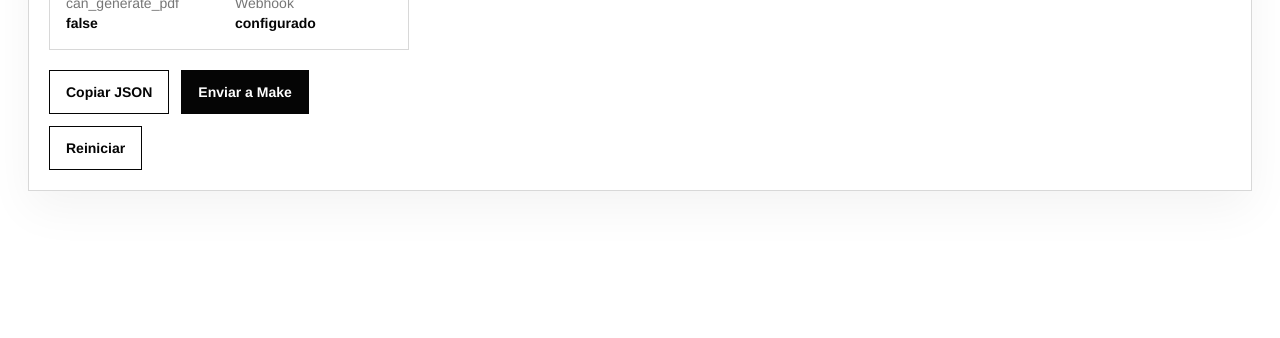
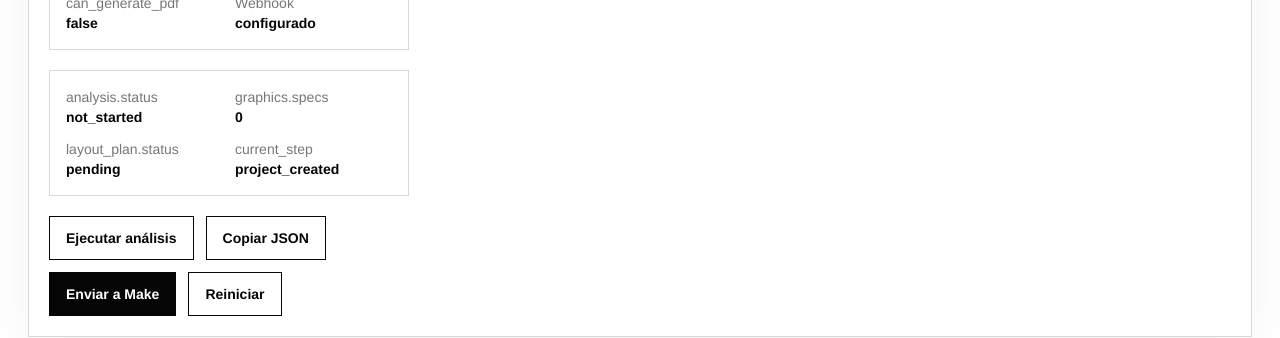
Before and after one commit to inforBAT/DossieresBAT, a Next.js app: page / in a window 1280 px wide. Shown: the part 3482-3820 px from the top of the page. Before the commit the page ends 3725 px from the top, so only its background shows below. Built offline with nearby package versions, Linux system fonts and the light colour scheme; no server answers.

Commit message:
Connect analysis engine action in review UI

```diff
--- a/app/page.tsx
+++ b/app/page.tsx
@@ -8,10 +8,15 @@ import { ReviewSubmit } from "@/components/ReviewSubmit";
 import { SiteForm } from "@/components/SiteForm";
 import { SurveyForm } from "@/components/SurveyForm";
 import { buildProjectInput } from "@/lib/buildProjectInput";
+import { runAnalysisEngine } from "@/lib/analysisEngine";
 import type { ProjectInputV2 } from "@/lib/projectInputSchema";
 import { updateRequirementsAndWorkflow } from "@/lib/updateRequirementsAndWorkflow";
 
 const STORAGE_KEY = "dossieres.project_input_v2";
+
+function uniqueStrings(values: string[]): string[] {
+  return Array.from(new Set(values.filter((value) => value.trim().length > 0)));
+}
 
 function normalizeInput(
   seed?: Partial<ProjectInputV2>,
@@ -55,6 +60,33 @@ export default function Home() {
     const next = normalizeInput();
     window.localStorage.removeItem(STORAGE_KEY);
     setProjectInput(next);
+  }
+
+  function handleRunAnalysis() {
+    setProjectInput((current) => {
+      const analyzed = runAnalysisEngine(current);
+      const refreshed = updateRequirementsAndWorkflow(
+        analyzed,
+        new Date().toISOString(),
+      );
+
+      return {
+        ...refreshed,
+        workflow: {
+          ...refreshed.workflow,
+          can_generate_pdf: current.workflow.can_generate_pdf,
+          current_step: analyzed.workflow.current_step,
+          next_action: analyzed.workflow.next_action,
+          warnings: uniqueStrings([
+            ...refreshed.workflow.warnings,
+            ...analyzed.workflow.warnings,
+          ]),
+        },
+        analysis: analyzed.analysis,
+        graphics: analyzed.graphics,
+        indesign: analyzed.indesign,
+      };
+    });
   }
 
   return (
@@ -144,7 +176,11 @@ export default function Home() {
         }
       />
 
-      <ReviewSubmit projectInput={projectInput} onReset={resetProject} />
+      <ReviewSubmit
+        projectInput={projectInput}
+        onReset={resetProject}
+        onRunAnalysis={handleRunAnalysis}
+      />
     </main>
   );
 }
--- a/components/ReviewSubmit.tsx
+++ b/components/ReviewSubmit.tsx
@@ -11,6 +11,7 @@ import {
 interface ReviewSubmitProps {
   projectInput: ProjectInputV2;
   onReset: () => void;
+  onRunAnalysis: () => void;
 }
 
 function getValue(projectInput: ProjectInputV2, path: string): string {
@@ -43,7 +44,12 @@ function copyWithTextareaFallback(value: string): boolean {
   }
 }
 
-export function ReviewSubmit({ projectInput, onReset }: ReviewSubmitProps) {
+export function ReviewSubmit({
+  projectInput,
+  onReset,
+  onRunAnalysis,
+}: ReviewSubmitProps) {
+  const [analysisMessage, setAnalysisMessage] = useState("");
   const [copyMessage, setCopyMessage] = useState("");
   const [submitMessage, setSubmitMessage] = useState("");
   const [submitting, setSubmitting] = useState(false);
@@ -55,7 +61,15 @@ export function ReviewSubmit({ projectInput, onReset }: ReviewSubmitProps) {
 
   const webhookUrl = process.env.NEXT_PUBLIC_DOSSIERES_INTAKE_WEBHOOK_URL;
 
+  function runAnalysis() {
+    setCopyMessage("");
+    setSubmitMessage("");
+    onRunAnalysis();
+    setAnalysisMessage("Análisis ejecutado.");
+  }
+
   async function copyJson() {
+    setAnalysisMessage("");
     setCopyMessage("");
     try {
       if (!navigator.clipboard?.writeText) {
@@ -75,6 +89,7 @@ export function ReviewSubmit({ projectInput, onReset }: ReviewSubmitProps) {
   }
 
   async function sendToMake() {
+    setAnalysisMessage("");
     if (!webhookUrl) {
       setSubmitMessage("Webhook no configurado.");
       return;
@@ -205,7 +220,43 @@ export function ReviewSubmit({ projectInput, onReset }: ReviewSubmitProps) {
             </div>
           </div>
 
+          <div className="rounded-md border border-line bg-white px-4 py-4">
+            <div className="grid grid-cols-2 gap-3 text-sm">
+              <div>
+                <p className="text-ink/55">analysis.status</p>
+                <p className="truncate font-semibold text-ink">
+                  {projectInput.analysis.status}
+                </p>
+              </div>
+              <div>
+                <p className="text-ink/55">graphics.specs</p>
+                <p className="font-semibold text-ink">
+                  {projectInput.graphics.specs.length}
+                </p>
+              </div>
+              <div>
+                <p className="text-ink/55">layout_plan.status</p>
+                <p className="truncate font-semibold text-ink">
+                  {projectInput.indesign.layout_plan.status}
+                </p>
+              </div>
+              <div>
+                <p className="text-ink/55">current_step</p>
+                <p className="truncate font-semibold text-ink">
+                  {projectInput.workflow.current_step}
+                </p>
+              </div>
+            </div>
+          </div>
+
           <div className="flex flex-wrap gap-3">
+            <button
+              className="button-secondary"
+              type="button"
+              onClick={runAnalysis}
+            >
+              Ejecutar análisis
+            </button>
             <button className="button-secondary" type="button" onClick={copyJson}>
               Copiar JSON
             </button>
@@ -222,9 +273,9 @@ export function ReviewSubmit({ projectInput, onReset }: ReviewSubmitProps) {
             </button>
           </div>
 
-          {(copyMessage || submitMessage) && (
+          {(analysisMessage || copyMessage || submitMessage) && (
             <p className="text-sm font-semibold text-ink">
-              {copyMessage || submitMessage}
+              {analysisMessage || copyMessage || submitMessage}
             </p>
           )}
         </div>
```
